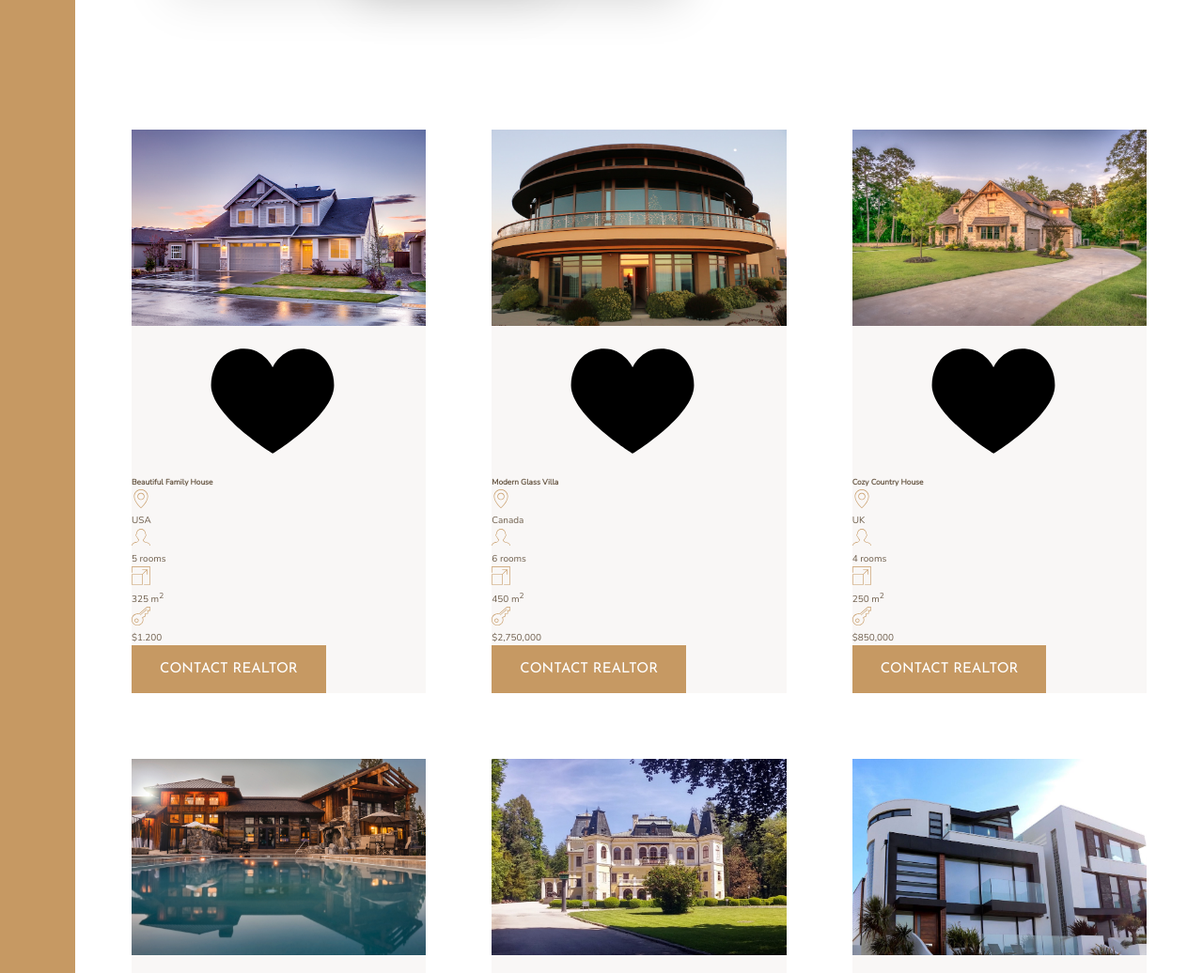
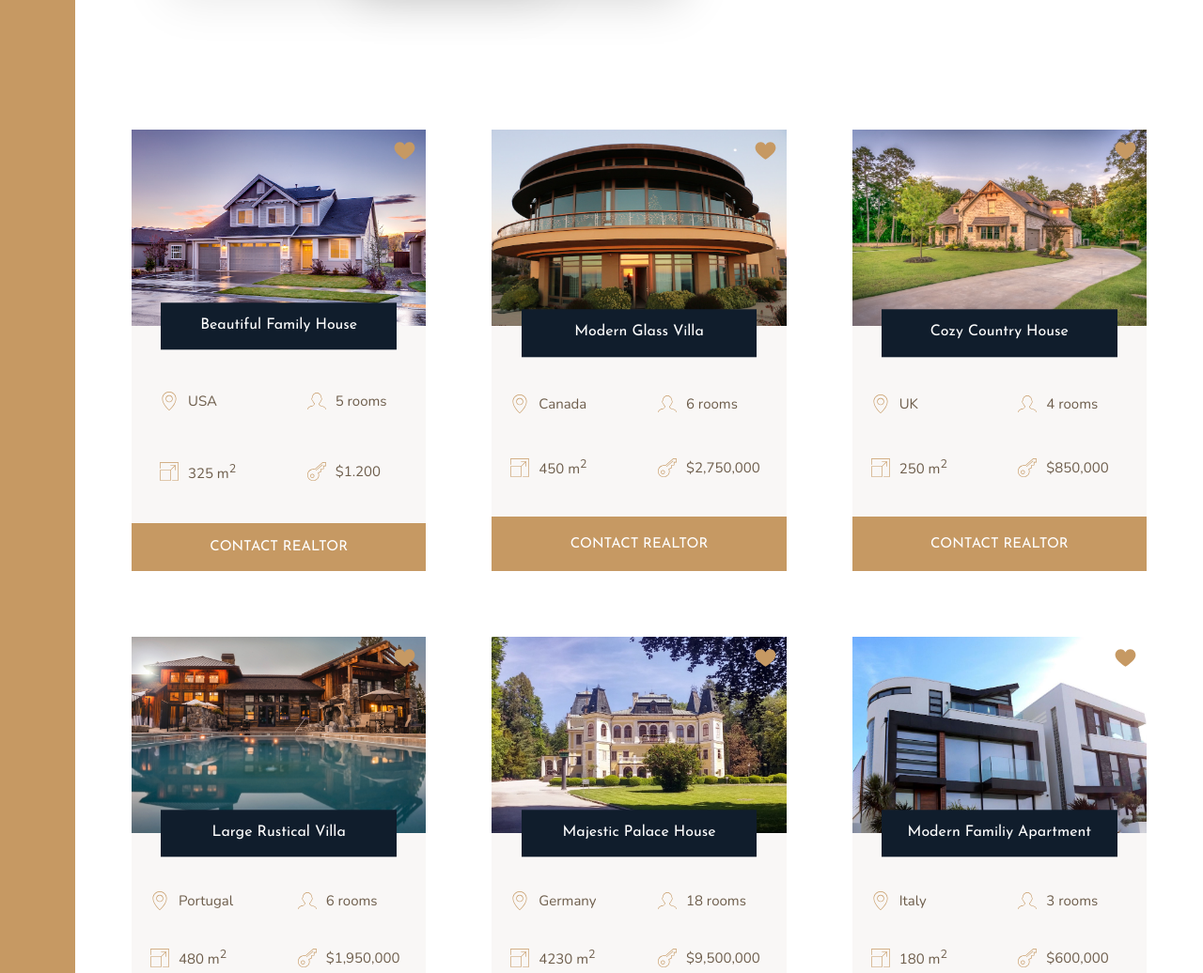
Before and after one commit to MajhiRockzZ/Advanced-CSS-and-SASS-Project-3, a website: page index.html in a window 1280 px wide. Shown: the part 1640-2676 px from the top of the page at 94% size. Drawn offline with nearby package versions, Linux system fonts and the light colour scheme.

Commit message:
feat: Building the Homes Section - Part 2

```diff
--- a/sass/_homes.scss
+++ b/sass/_homes.scss
@@ -11,24 +11,69 @@
 .home {
   background-color: $color-grey-light-1;
 
+  display: grid;
+  grid-template-columns: repeat(2, 1fr);
+  grid-row-gap: 3.5rem;
+
   &__img {
     width: 100%;
+    grid-row: 1 / 2;
+    grid-column: 1 / -1;
   }
 
   &__like {
+    grid-row: 1 / 2;
+    grid-column: 2 / 3;
+    fill: $color-primary;
+    height: 2.5rem;
+    width: 2.5rem;
+    z-index: 2;
+    justify-self: end;
+    margin: 1rem;
   }
 
   &__name {
+    grid-row: 1 / 2;
+    grid-column: 1 / -1;
+    justify-self: center;
+    align-self: end;
+    z-index: 3;
+
+    width: 80%;
+    font-family: $font-display;
+    font-size: 1.6rem;
+    text-align: center;
+    padding: 1.25rem;
+    background-color: $color-secondary;
+    color: #ffffff;
+    font-weight: 400;
+    transform: translateY(50%);
+  }
+
+  &__location,
+  &__rooms {
+    margin-top: 2.5rem;
   }
 
   &__location,
   &__rooms,
   &__area,
   &__price {
+    font-size: 1.5rem;
+    margin-left: 2rem;
+
+    display: flex;
+    align-items: center;
+
     svg {
       fill: $color-primary;
       height: 2rem;
       width: 2rem;
+      margin-right: 1rem;
     }
   }
+
+  &__btn {
+    grid-column: 1 / -1;
+  }
 }
```
Also changed, not shown: css/style.css, sass/main.scss (line endings or trailing spaces).
